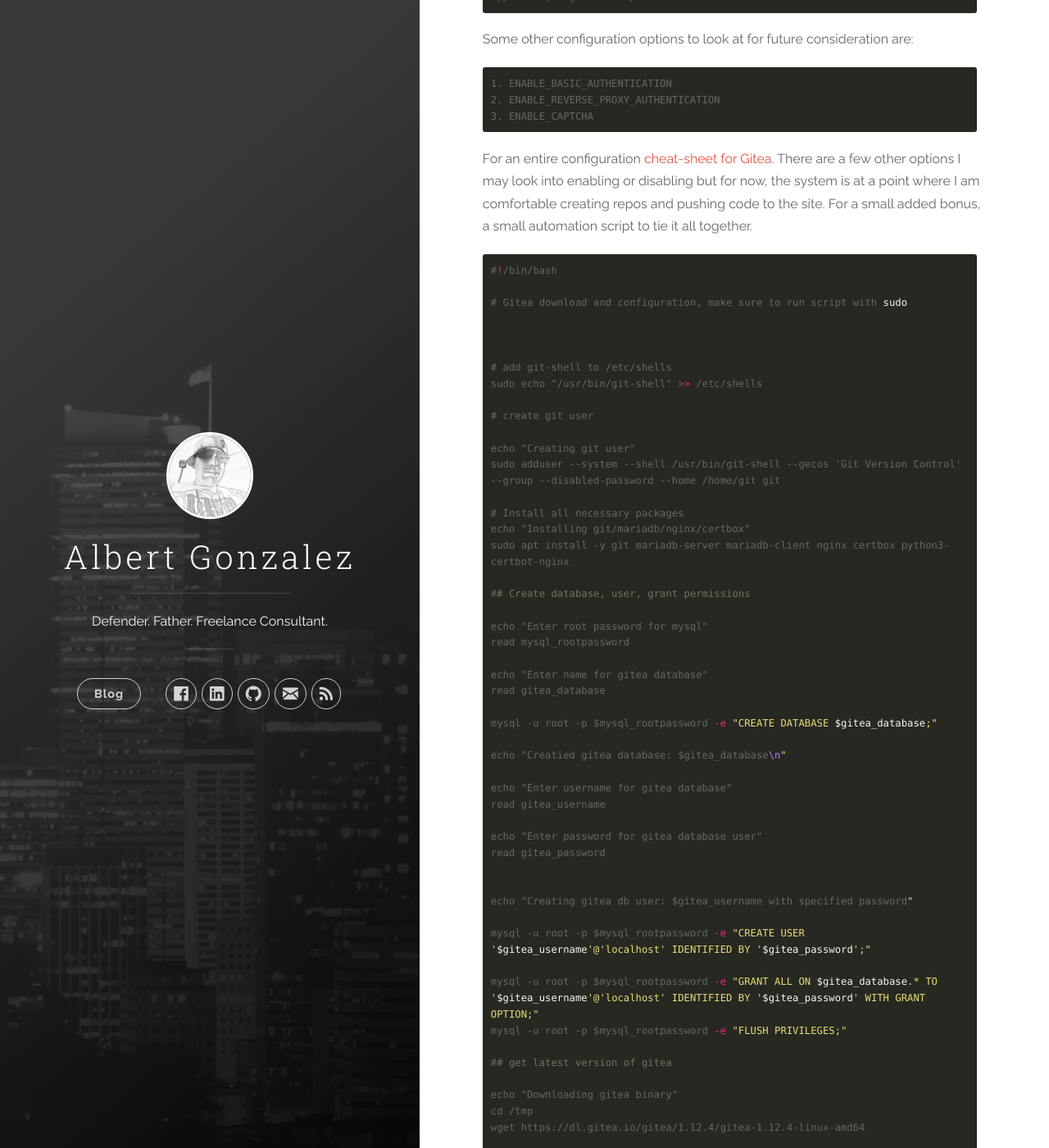
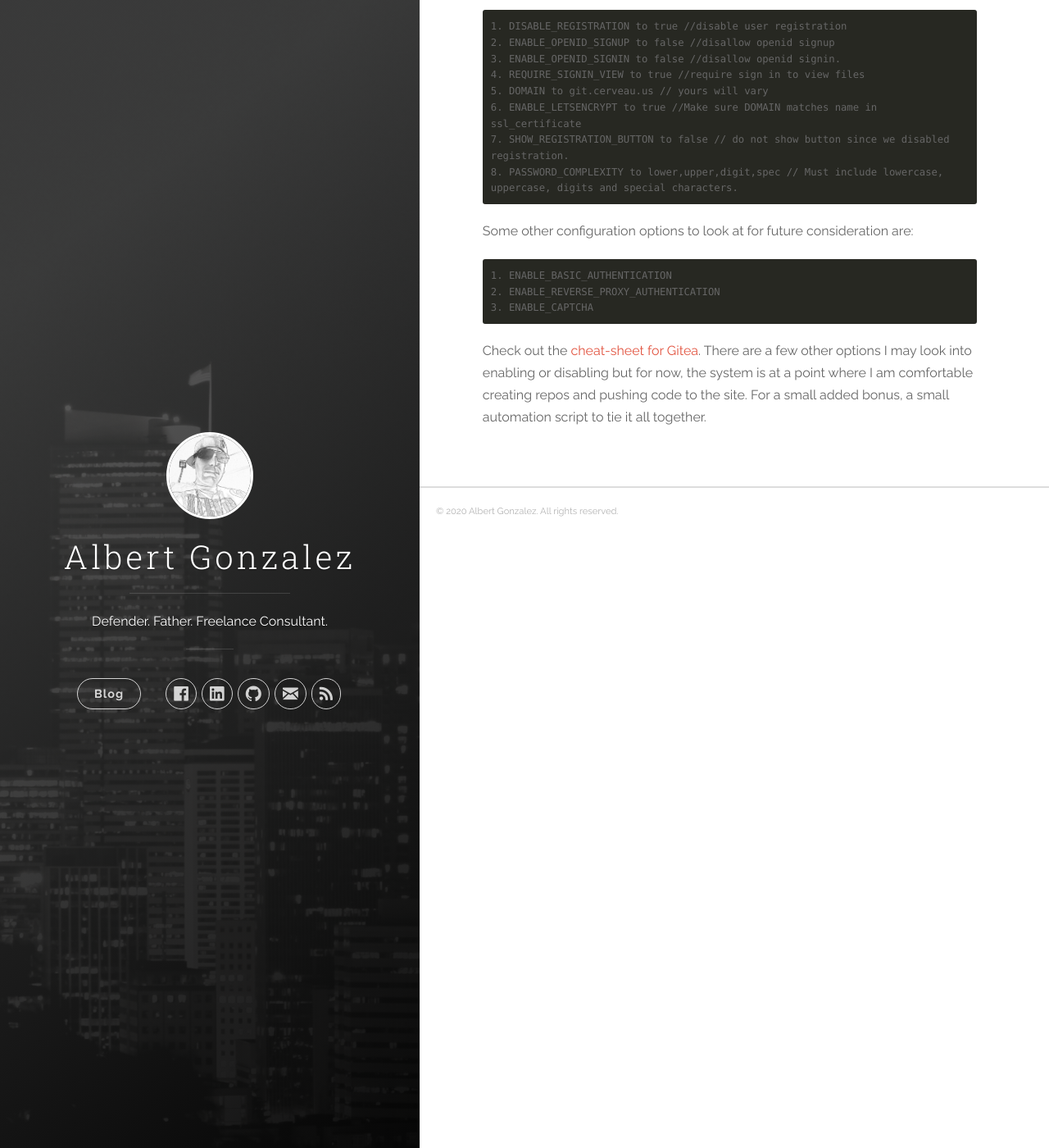
Before and after one commit to agonzal/agonzal.github.io, a Jekyll site: the page built from _posts/2020-10-01-installing-gitea.markdown, in a window 1280 px wide and 1400 px high, scrolled down 7685 px. Shown: the whole window at 82% size. Built offline with Jekyll 4.4.1, drawn with Linux system fonts in a browser that asks for light colours; some of the changed text lies outside the part shown.

Commit message:
remove errors

````diff
--- a/_posts/2020-10-01-installing-gitea.markdown
+++ b/_posts/2020-10-01-installing-gitea.markdown
@@ -5,7 +5,13 @@ categories: [gitea, ubuntu, nginx, letsencrypt]
 tags: [gitea, ubuntu, nginx, letsencrypt]
 ---
 
-Through collaboration the need for a private/self-hosted GIT installation arose. After some looking around, I ended up choosing Gitea as it aims to be a painless way for setting up a self-hosted Git service. It is written in Go and distributed as a binary that is cross-platform. I came across several guides to ease the installation process and ended up using some bits of each and some additions of my own. Let's dive right into it.
+Through collaboration the need for a private/self-hosted GIT installation arose. After some looking around, I ended up choosing Gitea as it aims to be a painless way for setting up a self-hosted Git service. It is written in Go and distributed as a binary that is cross-platform. I came across several guides to ease the installation process and ended up using some bits of each and some additions of my own. The final product looked like:
+
+1. Gitea: 1.12.4
+2. MariaDB: 15.1
+3. Nginx: 1.18.0
+
+This was layered with LetsEncrypt to generate valid SSL certificates and fail2ban to automatically remove all the noise that hits publicly accessible ssh daemons. After this initial configuration that we are happy with, I have created a corresponding ansible playbook to automate this for the future.
 
 ### Add Git user and Insatll Git
 
@@ -330,164 +336,4 @@ Some other configuration options to look at for future consideration are:
 3. ENABLE_CAPTCHA
 ```
 
-For an entire configuration [cheat-sheet for Gitea](https://docs.gitea.io/en-us/config-cheat-sheet/). There are a few other options I may look into enabling or disabling but for now, the system is at a point where I am comfortable creating repos and pushing code to the site. For a small added bonus, a small automation script to tie it all together.
-
-
-{% highlight console %}
-#!/bin/bash
-
-# Gitea download and configuration, make sure to run script with sudo
-
-
-
-# add git-shell to /etc/shells
-sudo echo "/usr/bin/git-shell" >> /etc/shells
-
-# create git user
-
-echo "Creating git user"
-sudo adduser --system --shell /usr/bin/git-shell --gecos 'Git Version Control' --group --disabled-password --home /home/git git
-
-# Install all necessary packages
-echo "Installing git/mariadb/nginx/certbox"
-sudo apt install -y git mariadb-server mariadb-client nginx certbox python3-certbot-nginx
-
-## Create database, user, grant permissions
-
-echo "Enter root password for mysql"
-read mysql_rootpassword
-
-echo "Enter name for gitea database"
-read gitea_database
-
-mysql -u root -p $mysql_rootpassword -e "CREATE DATABASE $gitea_database;"
-
-echo "Creatied gitea database: $gitea_database\n"
-
-echo "Enter username for gitea database"
-read gitea_username
-
-echo "Enter password for gitea database user"
-read gitea_password
-
-
-echo "Creating gitea db user: $gitea_username with specified password"
-
-mysql -u root -p $mysql_rootpassword -e "CREATE USER '$gitea_username'@'localhost' IDENTIFIED BY '$gitea_password';"
-
-mysql -u root -p $mysql_rootpassword -e "GRANT ALL ON $gitea_database.* TO '$gitea_username'@'localhost' IDENTIFIED BY '$gitea_password' WITH GRANT OPTION;"
-mysql -u root -p $mysql_rootpassword -e "FLUSH PRIVILEGES;"
-
-## get latest version of gitea
-
-echo "Downloading gitea binary"
-cd /tmp
-wget https://dl.gitea.io/gitea/1.12.4/gitea-1.12.4-linux-amd64
-
-## move binary to /usr/local/bin ahd make executable.
-
-echo "Installing binary to /usr/local/bin/gitea and marking it executable"
-sudo mv gitea-1.12.4-linux-amd64 /usr/local/bin/gitea
-sudo chmod +x /usr/local/bin/gitea
-
-## create necessary directories and change permissions accordingly
-
-echo "Creating directories for gitea and setting permissions"
-
-sudo mkdir -p /var/lib/gitea/{custom,data,indexers,public,log}
-sudo chown git:git /var/lib/gitea/{data,indexers,log}
-sudo chmod 750 /var/lib/gitea/{data,indexers,log}
-sudo mkdir /etc/gitea
-sudo chown root:git /etc/gitea
-sudo chmod 770 /etc/gitea
-
-## Create gitea systemd script
-
-echo "Creating gitea.service systemd file"
-
-sudo cat >> /etc/systemd/system/gitea.service <<EOL
-[Unit]
-Description=Gitea (Git with a cup of tea)
-After=syslog.target
-After=network.target
-#After=mysqld.service
-#After=postgresql.service
-#After=memcached.service
-#After=redis.service
-
-[Service]
-# Modify these two values and uncomment them if you have
-# repos with lots of files and get an HTTP error 500 because
-# of that
-###
-#LimitMEMLOCK=infinity
-#LimitNOFILE=65535
-RestartSec=2s
-Type=simple
-User=git
-Group=git
-WorkingDirectory=/var/lib/gitea/
-ExecStart=/usr/local/bin/gitea web -c /etc/gitea/app.ini
-Restart=always
-Environment=USER=git HOME=/home/git GITEA_WORK_DIR=/var/lib/gitea
-# If you want to bind Gitea to a port below 1024 uncomment
-# the two values below
-###
-#CapabilityBoundingSet=CAP_NET_BIND_SERVICE
-#AmbientCapabilities=CAP_NET_BIND_SERVICE
-
-[Install]
-WantedBy=multi-user.target
-EOL
-
-## reload systemd daemon, enable gitea at boot and start it now.
-
-echo "reload systemctl daemon, enable gitea at boot, start gitea"
-
-systemctl daemon-reload
-systemctl enable gitea
-systemctl start gitea
-
-### Create SSL certbot
-
-echo "Enter domain name for SSL cert"
-read domain_ssl
-
-sudo certbot certonly --standalone -d $domain_ssl
-
-# Configure Nginx as a reverse proxy and to use the SSL certbot
-
-
-echo "Creating nginx config file, using $domain_ssl from previous entry for site"
-
-sudo cat >> /etc/nginx/sites-available/$domain_ssl << EOL
-
-server {
-    listen 443 ssl;
-    server_name $domain_ssl;
-    ssl_certificate /etc/letsencrypt/live/$domain_ssl/fullchain.pem;
-    ssl_certificate_key /etc/letsencrypt/live/$domain_ssl/privkey.pem;
-
-    location / {
-        proxy_set_header  X-Real-IP  $remote_addr;
-        proxy_pass http://localhost:3000;
-    }
-}
-
-# Redirect HTTP requests to HTTPS
-server {
-    listen 80;
-    server_name $domain_ssl;
-    return 301 https://$host$request_uri;
-}
-EOL
-
-echo "Enabling site with symbolic link"
-
-sudo ln -s /etc/nginx/sites-available/$domain_ssl /etc/nginx/sites-enabled/
-
-echo "Reloading Nginx for changes to take affect"
-
-systemctl restart nginx
-
-{% endhighlight %}
+Check out the [cheat-sheet for Gitea](https://docs.gitea.io/en-us/config-cheat-sheet/). There are a few other options I may look into enabling or disabling but for now, the system is at a point where I am comfortable creating repos and pushing code to the site. For a small added bonus, a small automation script to tie it all together.
````
Also changed, not shown: 1 other file.
